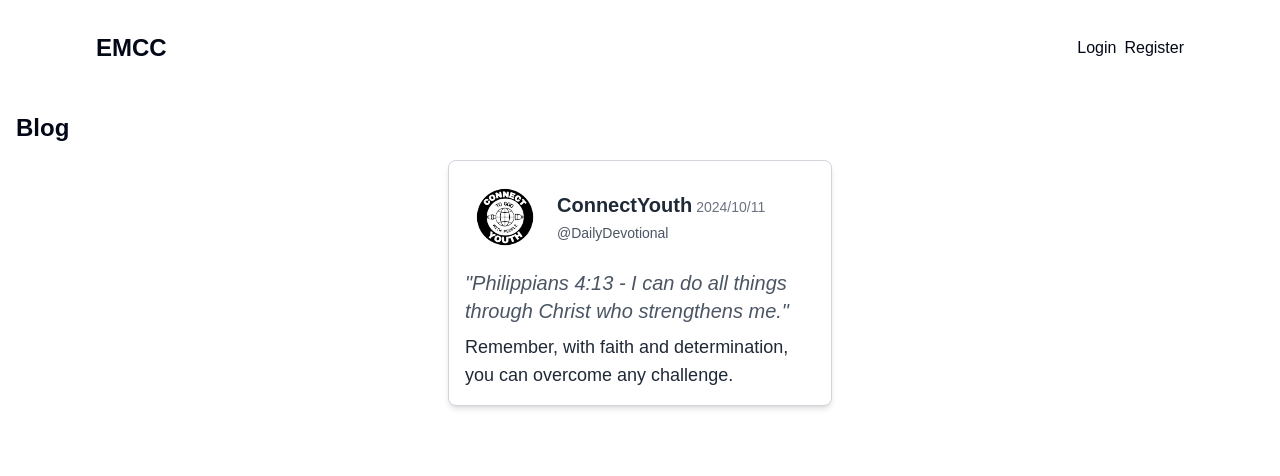
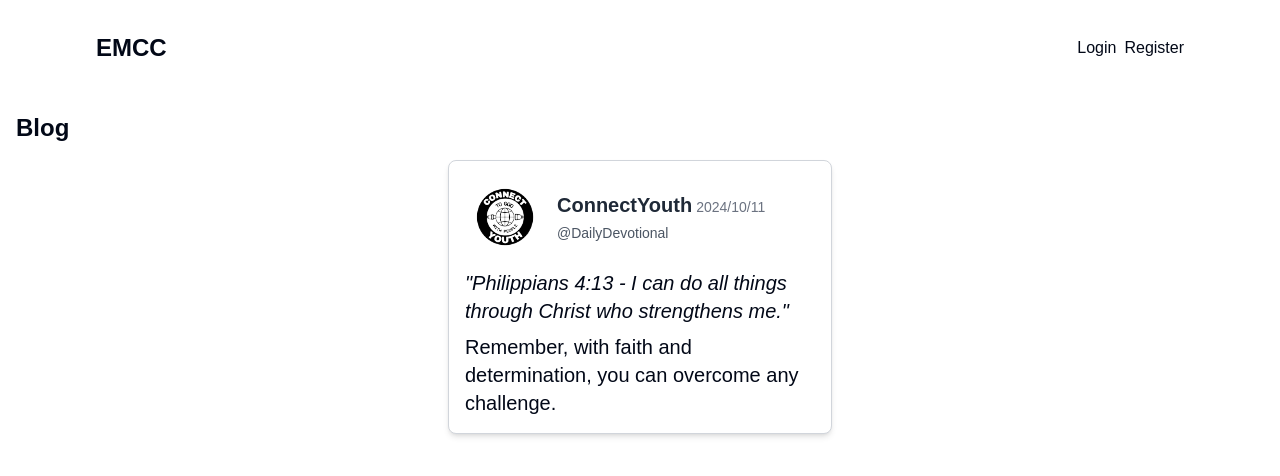
Before and after one commit to Michael-Dale/EMCCYouthApp, a Next.js app: page /blog in a window 1280 px wide. Shown: the top 476 px of the page. Built offline with nearby package versions, Linux system fonts and the light colour scheme; no server answers.

Commit message:
changed text devotional card

```diff
--- a/src/app/components/DevotionalPost.jsx
+++ b/src/app/components/DevotionalPost.jsx
@@ -19,10 +19,10 @@ const DevotionalPost = ({ verse, message, date, username, profilePic }) => {
       </div>
 
       {/* Verse and Message */}
-      <div className="verse text-gray-600 italic mb-2 text-xl">
+      <div className="verse text-grey-800 italic mb-2 text-xl">
         "{verse}"
       </div>
-      <div className="message text-gray-800 text-lg">
+      <div className="message text-grey-800 text-xl">
         {message}
       </div>
     </div>
```
